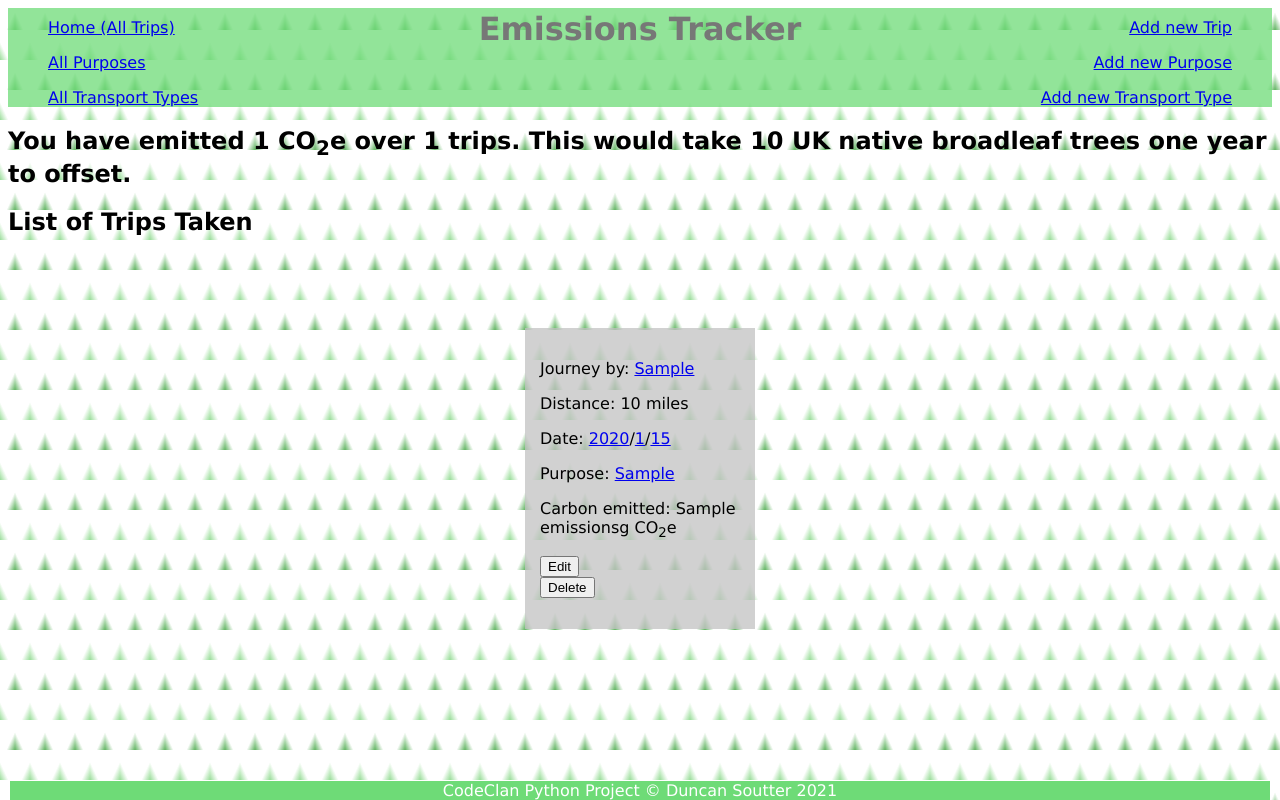
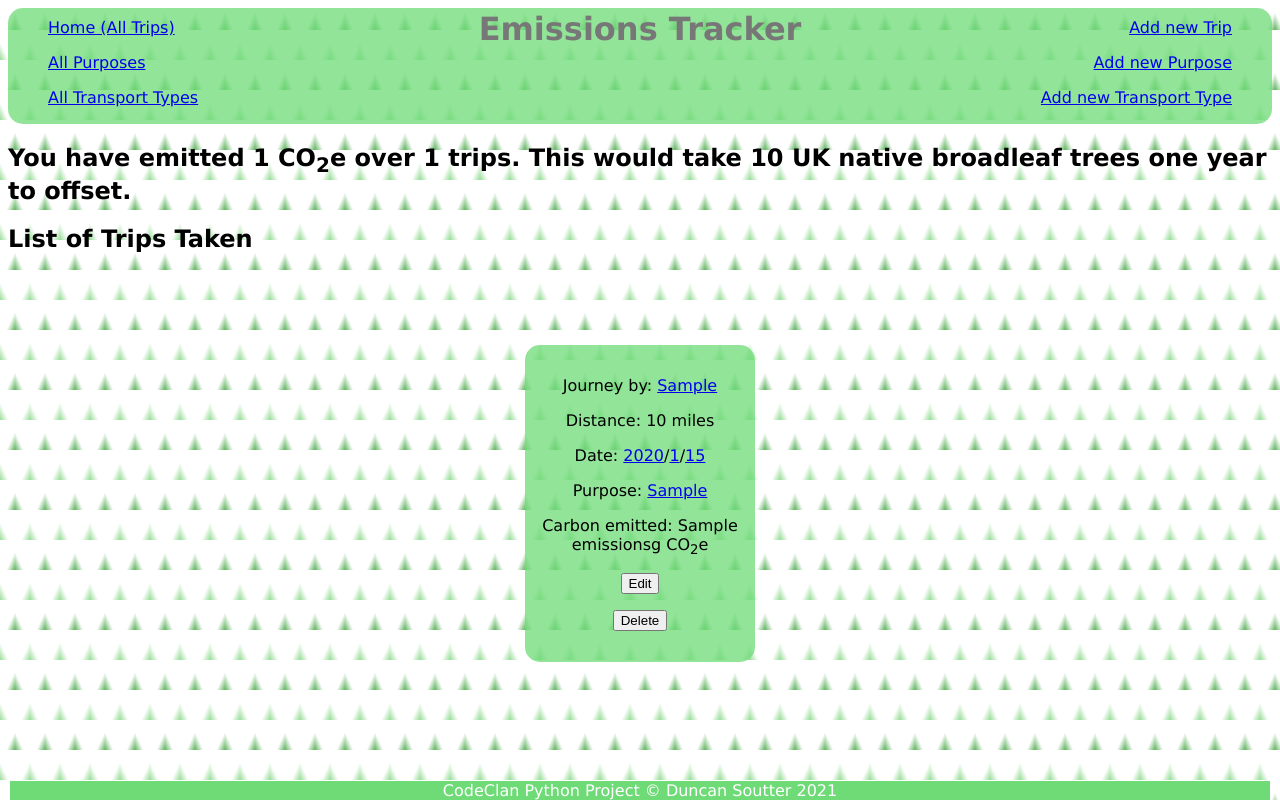
Before and after one commit to DSoutter/carbon_tracker_python_project, a Flask app: template project_files/templates/trips/index.html in a window 1280 px wide. Run offline with Flask 2, Linux system fonts and the light colour scheme; the template is opened without the code that fills it: most values are stand-ins (such as "Sample title", 1, 10 or a date in 2020).

Commit message:
added border radius

```diff
--- a/project_files/static/style.css
+++ b/project_files/static/style.css
@@ -28,8 +28,9 @@ header {
 body > header {
     color: rgb(119, 119, 119);
     background-color:  rgba(110, 219, 119, 0.75) ;
+    border-radius: 15px;
     text-align: center;
-
+    padding-bottom: 1px;
 }
 
 body > header > h1 {
@@ -62,10 +63,12 @@ body > header > ul{
 }
 
 .trips_flex >* {
-    background-color: rgba(194, 194, 194, 0.75) ;
+    background-color: rgba(110, 219, 119, 0.75) ;
+    border-radius: 15px;
     width: 200px;
     margin: 5%;
-    padding: 15px
+    padding: 15px;
+    text-align: center;
 
 }
 
--- a/project_files/templates/trips/index.html
+++ b/project_files/templates/trips/index.html
@@ -10,13 +10,13 @@
         <p>Date: <a href="/trips/year/{{trip.date.year}}">{{trip.date.year}}</a>/<a href="/trips/{{trip.date.year}}/{{trip.date.month}}">{{trip.date.month}}</a>/<a href="/trips/{{trip.date.year}}/{{trip.date.month}}/{{trip.date.day}}">{{trip.date.day}}</a></p>
         <p>Purpose: <a href="/trips/purpose/{{trip.purpose.id}}">{{trip.purpose.travel_purpose}}</a></p>
         <p>Carbon emitted: {{ trip.emissions()}}g CO<sub>2</sub>e</p>
-        <a href="/trips/edit/{{trip.id}}">
+        <p><a href="/trips/edit/{{trip.id}}">
             <input type="button" value="Edit">
         </a>
         </form>
         <form action="/trips/delete/{{trip.id}}" method="POST">
             <input type="submit" value="Delete">
-        </form>
+        </form></p>
     </section>
 
 {% endfor %}
```
